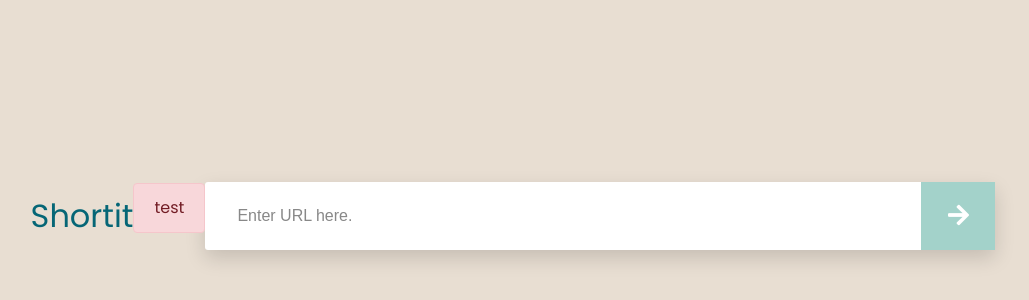
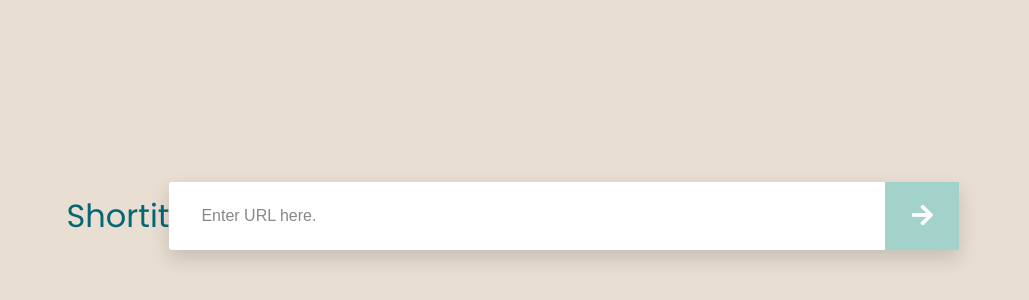
Before and after one commit to phoboxx/shortit, a React (Create React App) app in the folder client/: page / in a window 1280 px wide. Shown: the part 184-484 px from the top of the page, without its empty margins (127-1156 px from the left). Built offline with nearby package versions, Linux system fonts and the light colour scheme.

Commit message:
POC - alert are now being updated in real time

```diff
--- a/client/src/Components/Home.jsx
+++ b/client/src/Components/Home.jsx
@@ -2,10 +2,12 @@ import React, { Fragment, useState } from 'react';
 import Helmet from 'react-helmet';
 import axios from 'axios';
 import { Alert } from 'react-bootstrap';
+import { set } from 'mongoose';
 
 const Home = (props) => {
   const [url, setUrl] = useState('');
   const [shortUrl, setShortUrl] = useState('');
+  const [alert, setAlert] = useState('');
 
   const submitUrl = async () => {
     const options = {
@@ -23,7 +25,8 @@ const Home = (props) => {
       console.log(sendUrl);
       setShortUrl(sendUrl.data);
     } catch (error) {
-      console.error(error);
+      console.error(error.response.data.errors[0].msg);
+      setAlert(error.response.data.errors[0].msg);
     }
   };
   return (
@@ -42,7 +45,7 @@ const Home = (props) => {
       </Helmet>
       <div class='s003'>
         <h1>Shortit</h1>
-        <Alert variant='danger'>test</Alert>
+        {alert ? <Alert>{alert}</Alert> : ''}
         <form>
           <div class='inner-form'>
             <div class='input-field second-wrap'>
```
